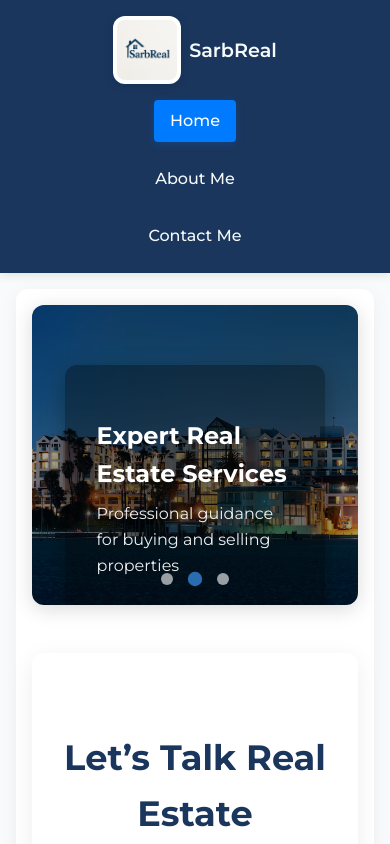
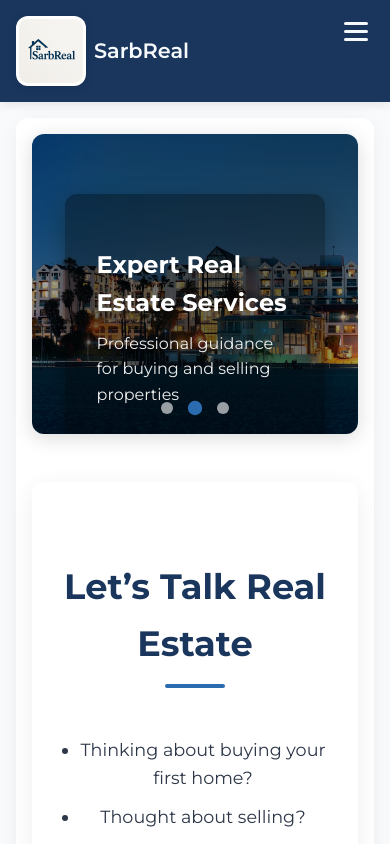
Before and after one commit to poojan-2099/Sarb, a React (Create React App) app: page / in a window 390 px wide. Shown: the top 844 px of the page. Built offline with nearby package versions, Linux system fonts and the light colour scheme.

Commit message:
mobile view burger icon added

```diff
--- a/src/App.css
+++ b/src/App.css
@@ -38,7 +38,7 @@ main {
   box-shadow: 0 4px 20px rgba(0,0,0,0.05);
 }
 
-.header {
+/* .header {
   background: var(--primary-color);
   color: var(--light-text);
   padding: 1rem 2rem;
@@ -46,7 +46,7 @@ main {
   align-items: center;
   justify-content: space-between;
   box-shadow: 0 2px 10px rgba(0,0,0,0.1);
-}
+} */
 
 .logo {
   font-size: 1.5rem;
--- a/src/components/Header.css
+++ b/src/components/Header.css
@@ -2,69 +2,70 @@
   position: sticky;
   top: 0;
   z-index: 1000;
-  background: #1a1a1a;
-  color: #fff;
-  padding: 0.75rem 1.5rem;
-  box-shadow: 0 2px 8px rgba(0, 0, 0, 0.1);
+  background: var(--primary-color);
+  color: var(--light-text);
+  padding: 1rem 2rem;
+  box-shadow: 0 2px 10px rgba(0, 0, 0, 0.1);
 }
 
-.header-inner {
-  max-width: 1200px;
-  margin: 0 auto;
+/* Inner layout wrapper with space-between alignment */
+.header-container {
   display: flex;
-  justify-content: space-between; /* ✅ separates logo left, nav right */
   align-items: center;
+  justify-content: space-between;
   width: 100%;
 }
 
+/* Logo aligned to far left */
 .logo {
   display: flex;
   align-items: center;
-  gap: 0.5rem;
+  gap: 0.6rem;
   text-decoration: none;
-  color: #fff;
-  font-size: 1.4rem;
+  color: var(--light-text);
+}
+
+/* Logo styling */
+.logo-image {
+  width: 64px;
+  height: 64px;
+  object-fit: cover;
+  border-radius: 12px;
+  background: #fff;
+  padding: 3px;
+  box-shadow: 0 2px 10px rgba(0, 0, 0, 0.1);
+}
+
+.logo-text {
+  font-size: 1.3rem;
   font-weight: 600;
 }
 
-.logo-image {
-  width: 60px;
-  height: 60px;
-  object-fit: cover;
-  border-radius: 12px; /* ✅ Slightly curved instead of full round */
-  background: #fff;
-  padding: 4px;
-  box-shadow: 0 2px 10px rgba(0, 0, 0, 0.1);
-  transition: transform 0.3s ease;
+/* Nav + Burger Wrapper aligned to far right */
+.nav-right {
+  display: flex;
+  align-items: center;
+  gap: 1.5rem;
 }
 
-.logo-image:hover {
-  transform: scale(1.05);
-}
-
-
-.logo-text {
-  font-weight: 600;
-  font-size: 1.2rem;
-}
-
+/* Navigation (desktop) */
 .nav-links {
   display: flex;
   gap: 2rem;
+  transition: max-height 0.3s ease;
 }
 
 .nav-links a {
-  color: #fff;
+  color: var(--light-text);
   text-decoration: none;
   font-weight: 500;
-  padding: 0.4rem 0.75rem;
+  padding: 0.5rem 1rem;
   border-radius: 6px;
-  transition: all 0.3s ease;
+  transition: background 0.3s ease;
 }
 
 .nav-links a:hover {
   background: rgba(255, 255, 255, 0.1);
-  color: #00bfff;
 }
 
 .nav-links .active {
@@ -73,17 +74,63 @@
   box-shadow: 0 2px 8px rgba(0, 122, 255, 0.2);
 }
 
-/* Responsive */
+/* Burger icon */
+.burger {
+  display: none;
+  flex-direction: column;
+  gap: 5px;
+  background: none;
+  border: none;
+  cursor: pointer;
+  z-index: 1100;
+}
+
+.burger span {
+  width: 24px;
+  height: 3px;
+  background: var(--light-text);
+  border-radius: 2px;
+  transition: 0.3s;
+}
+
+.burger.open span:nth-child(1) {
+  transform: rotate(45deg) translate(5px, 5px);
+}
+.burger.open span:nth-child(2) {
+  opacity: 0;
+}
+.burger.open span:nth-child(3) {
+  transform: rotate(-45deg) translate(6px, -6px);
+}
+
+/* MOBILE STYLE */
 @media (max-width: 768px) {
-  .header-inner {
+  .nav-right {
     flex-direction: column;
-    align-items: center;
+    align-items: flex-end;
   }
 
   .nav-links {
     flex-direction: column;
-    align-items: center;
-    gap: 1rem;
-    margin-top: 0.75rem;
+    align-items: flex-end;
+    max-height: 0;
+    overflow: hidden;
+    background: var(--primary-color);
+    padding: 0;
+    /* width: 100%; */
+  }
+
+  .nav-links.active {
+    max-height: 300px;
+    padding: 1rem 0;
+  }
+
+  .nav-links a {
+    width: 100%;
+    text-align: right;
+  }
+
+  .burger {
+    display: flex;
   }
 }
--- a/src/components/Header.js
+++ b/src/components/Header.js
@@ -1,35 +1,49 @@
-import React from "react";
+import React, { useState } from "react";
 import { Link, NavLink } from "react-router-dom";
 import "./Header.css";
 
-const Header = () => (
+const Header = () => {
+  const [menuOpen, setMenuOpen] = useState(false);
+
+  const toggleMenu = () => setMenuOpen((prev) => !prev);
+  const closeMenu = () => setMenuOpen(false);
+
+  return (
     <header className="header">
-    <div className="header-inner">
-      <Link to="/" className="logo" aria-label="SarbReal Home">
-        <img
-          src="/logo.png"
-          alt="SarbReal Logo"
-          className="logo-image"
-          width={60}
-          height={60}
-          loading="lazy"
-        />
+      <div className="header-container">
+        {/* Left: Logo */}
+        <Link to="/" className="logo" onClick={closeMenu}>
+          <img src="/logo.png" alt="SarbReal Logo" className="logo-image" />
           <span className="logo-text">SarbReal</span>
         </Link>
 
-      <nav className="nav-links">
-        <NavLink to="/" end className={({ isActive }) => (isActive ? "active" : "")}>
+        {/* Right: Burger + Nav */}
+        <div className="nav-right">
+          <button
+            className={`burger ${menuOpen ? "open" : ""}`}
+            onClick={toggleMenu}
+            aria-label="Toggle menu"
+          >
+            <span></span>
+            <span></span>
+            <span></span>
+          </button>
+
+          <nav className={`nav-links ${menuOpen ? "active" : ""}`}>
+            <NavLink to="/" end onClick={closeMenu}>
               Home
             </NavLink>
-        <NavLink to="/about" className={({ isActive }) => (isActive ? "active" : "")}>
+            <NavLink to="/about" onClick={closeMenu}>
               About Me
             </NavLink>
-        <NavLink to="/contact" className={({ isActive }) => (isActive ? "active" : "")}>
+            <NavLink to="/contact" onClick={closeMenu}>
               Contact Me
             </NavLink>
           </nav>
         </div>
+      </div>
     </header>
   );
+};
 
 export default Header;
```
Lines whose indentation alone changed are shown as unchanged.
